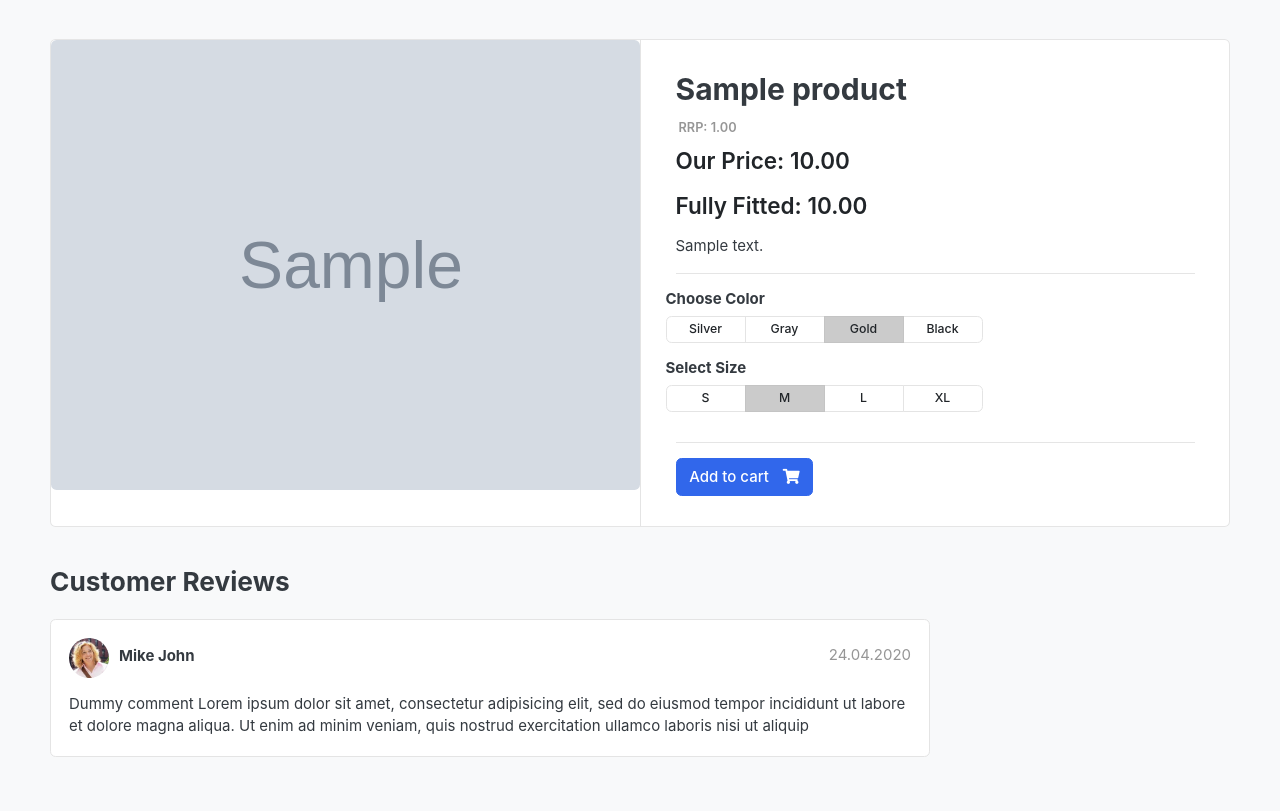
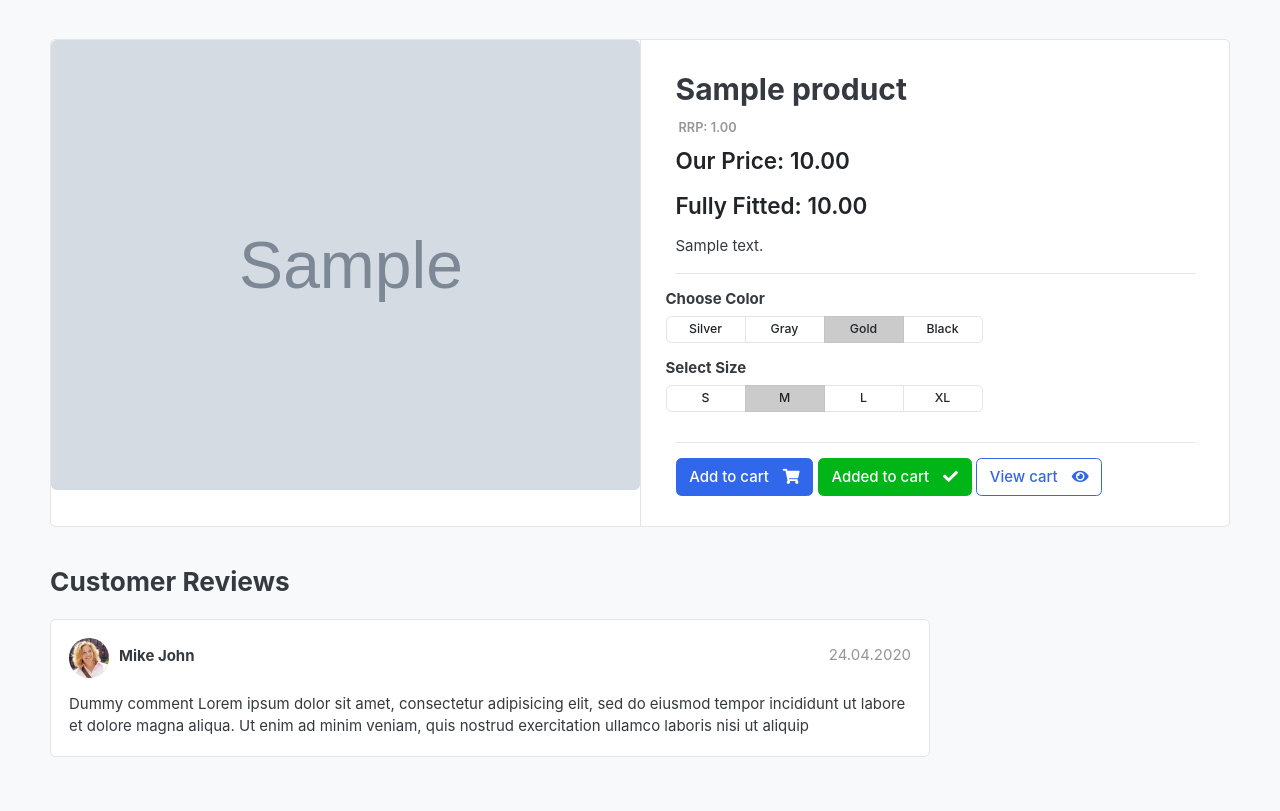
Before and after one commit to SamTDickinson/ecommerce, a Django app: a page that uses src/templates/includes/navbar.html in a window 1280 px wide. Shown: the part 119-930 px from the top of the page. Run offline with Django 5.2, Linux system fonts and the light colour scheme; tables that the repository leaves empty hold one stand-in row (values such as "Sample post"); grey boxes marked "Sample" are stand-in pictures; some libraries are stand-ins or nearby versions; some web fonts are replaced.

Commit message:
Fixes to shopping cart

```diff
--- /dev/null
+++ b/src/cart/context_processors.py
@@ -0,0 +1,20 @@
+from .models import Cart, CartItem
+from .views import get_cart_id
+
+
+def counter(request):
+    cart_count = 0
+    if 'admin' in request.path:
+        return {}
+    else:
+        try:
+            cart = Cart.objects.filter(cart_id=get_cart_id(request))
+            # if request.user.is_authenticated:
+            #     cart_items = CartItem.objects.all().filter(user=request.user)
+            # else:
+            cart_items = CartItem.objects.all().filter(cart=cart[:1])
+            for cart_item in cart_items:
+                cart_count += cart_item.quantity
+        except Cart.DoesNotExist:
+            cart_count = 0
+    return dict(cart_count=cart_count)
--- a/src/cart/views.py
+++ b/src/cart/views.py
@@ -4,7 +4,7 @@ from .models import Cart, CartItem
 from store.models import Product
 
 
-def _get_cart_id(request):
+def get_cart_id(request):
     cart = request.session.session_key
     if not cart:
         cart = request.session.create()
@@ -13,7 +13,7 @@ def _get_cart_id(request):
 
 def cart(request, total=0, quantity=0, cart_items=None):
     try:
-        cart = Cart.objects.get(cart_id=_get_cart_id(request))
+        cart = Cart.objects.get(cart_id=get_cart_id(request))
         cart_item = CartItem.objects.filter(cart=cart, is_active=True)
         for item in cart_item:
             total += (item.product.our_price * item.quantity)
@@ -38,10 +38,10 @@ def cart(request, total=0, quantity=0, cart_items=None):
 def add_to_cart(request, product_id):
     product = Product.objects.get(id=product_id)
     try:
-        cart = Cart.objects.get(cart_id=_get_cart_id(request))
+        cart = Cart.objects.get(cart_id=get_cart_id(request))
     except Cart.DoesNotExist:
         cart = Cart.objects.create(
-            cart_id=_get_cart_id(request)
+            cart_id=get_cart_id(request)
         )
         cart.save()
 
@@ -60,7 +60,7 @@ def add_to_cart(request, product_id):
 
 
 def remove_cart(request, product_id):
-    cart = Cart.objects.get(cart_id=_get_cart_id(request))
+    cart = Cart.objects.get(cart_id=get_cart_id(request))
     product = get_object_or_404(Product, id=product_id)
     cart_item = CartItem.objects.get(product=product, cart=cart)
     if cart_item.quantity > 1:
@@ -73,7 +73,7 @@ def remove_cart(request, product_id):
 
 
 def remove_cart_item(request, product_id):
-    cart = Cart.objects.get(cart_id=_get_cart_id(request))
+    cart = Cart.objects.get(cart_id=get_cart_id(request))
     product = get_object_or_404(Product, id=product_id)
     cart_item = CartItem.objects.get(product=product, cart=cart)
     cart_item.delete()
--- a/src/store/views.py
+++ b/src/store/views.py
@@ -2,6 +2,9 @@ from django.shortcuts import render, get_object_or_404
 
 from .models import Product
 from category.models import Category
+from cart.models import CartItem
+
+from cart.views import get_cart_id
 
 
 def store(request, category_slug=None):
@@ -23,8 +26,9 @@ def store(request, category_slug=None):
 def product_detail(request, category_slug=None, product_slug=None):
     try:
         single_product = Product.objects.get(category__slug=category_slug, slug=product_slug)
+        in_cart = CartItem.objects.filter(cart__cart_id=get_cart_id(request), product=single_product)
     except Exception as e:
         raise e
 
-    context = {'product': single_product}
+    context = {'product': single_product, 'in_cart': in_cart}
     return render(request, 'store/product_detail.html', context)
--- a/src/templates/includes/navbar.html
+++ b/src/templates/includes/navbar.html
@@ -70,7 +70,7 @@
 					</div>
 					<a href="{% url 'cart:cart' %}" class="widget-header pl-3 ml-3">
 						<div class="icon icon-sm rounded-circle border"><i class="fa fa-shopping-cart"></i></div>
-						<span class="badge badge-pill badge-danger notify">0</span>
+						<span class="badge badge-pill badge-danger notify">{{cart_count}}</span>
 					</a>
 				</div> <!-- widgets-wrap.// -->
 			</div> <!-- col.// -->
--- a/src/templates/store/product_detail.html
+++ b/src/templates/store/product_detail.html
@@ -75,8 +75,14 @@
                         {% if product.stock <= 0 %}
                         <h5>Out of stock</h5>
                         {% else %}
-                        <a href="{% url 'cart:add_to_cart' product.id %}" class="btn  btn-primary"> <span class="text">Add to cart</span>
-                            <i class="fas fa-shopping-cart"></i> </a>
+                            {% if not in_cart %}
+                            <a href="{% url 'cart:add_to_cart' product.id %}" class="btn  btn-primary"> <span class="text">Add to cart</span>
+                                <i class="fas fa-shopping-cart"></i> </a>
+                            {% endif %}
+                        <a href="#" class="btn btn-success"> <span class="text">Added to cart</span>
+                                <i class="fas fa-check"></i> </a>
+                        <a href="{% url 'cart:cart' %}" class="btn  btn-outline-primary"> <span class="text">View cart</span>
+                                <i class="fas fa-eye"></i> </a>
                         {% endif %}
                     </article> <!-- product-info-aside .// -->
                 </main> <!-- col.// -->
--- a/src/templates/store/store.html
+++ b/src/templates/store/store.html
@@ -144,7 +144,7 @@
                                 {% if product.stock <= 0 %}
                                 <h5>Out of stock</h5>
                                 {% else %}
-                                <a href="#" class="btn btn-block btn-primary">Add to cart </a>
+                                <a href="{% url 'cart:add_to_cart' product.id %}" class="btn btn-block btn-primary">Add to cart </a>
                                 {% endif %}
                             </figcaption>
                         </figure>
--- a/src/zoomsport/settings.py
+++ b/src/zoomsport/settings.py
@@ -70,7 +70,8 @@ TEMPLATES = [
                 "django.contrib.auth.context_processors.auth",
                 "django.contrib.messages.context_processors.messages",
                 "category.context_processors.category_menu_link",
-                "category.context_processors.subcategory_menu_link"
+                "category.context_processors.subcategory_menu_link",
+                "cart.context_processors.counter"
             ],
         },
     },
```
Also changed, not shown: src/templates/store/cart.html (+7 -3 lines).
